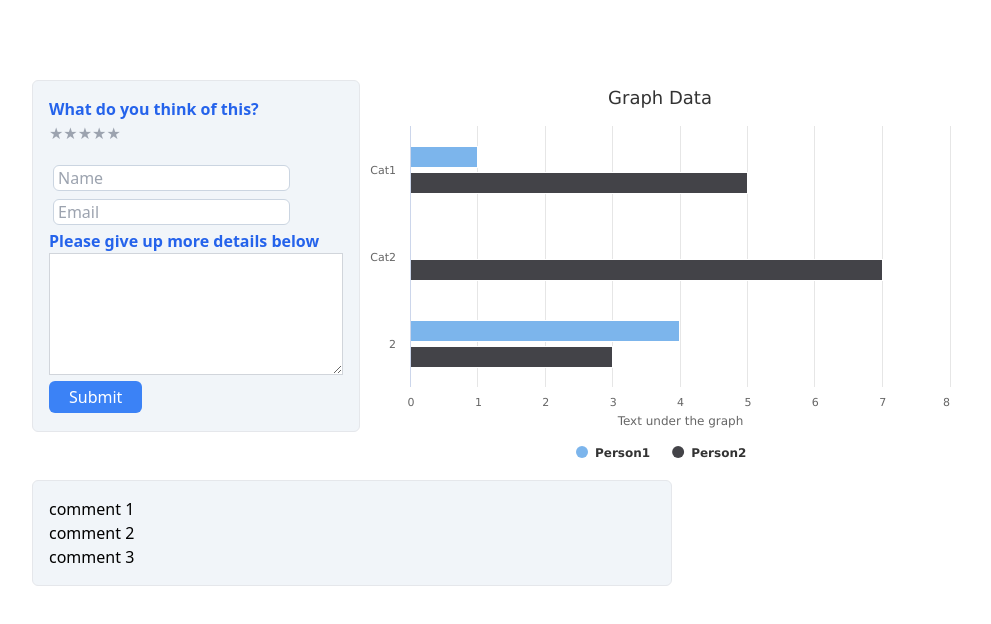
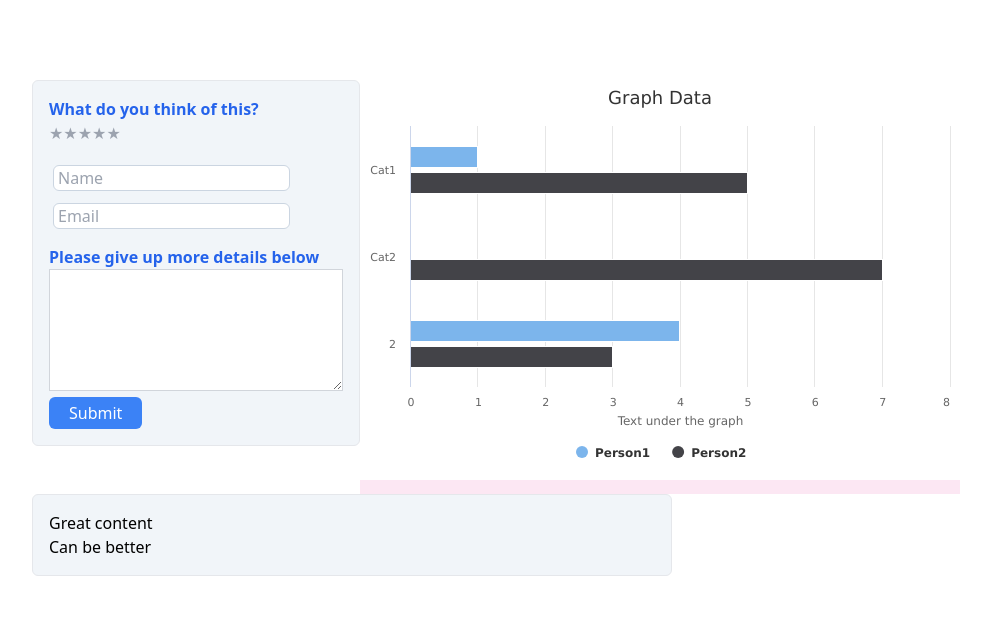
Before and after one commit to chuk-chuk/feedback-page, a React (Create React App) app: page / in a window 1280 px wide. Shown: the top 624 px of the page, without its empty margins (48-1039 px from the left). Built offline with nearby package versions, Linux system fonts and the light colour scheme.

Commit message:
Refactor and create a Comment data type

```diff
--- a/src/App.tsx
+++ b/src/App.tsx
@@ -2,10 +2,25 @@ import React, { ChangeEvent, useState } from "react";
 import Button from "./components/Button/Button";
 import Graph from "./components/Graph/Graph";
 import StarRating from "./components/StarRating/StarRating";
+import BoxInput from "./components/BoxInput/BoxInput";
 import TextInput from "./components/TextInput/TextInput";
+import { Comment } from "./App.types";
 import "./index.css";
 
-const mockedComments = ["comment 1", "comment 2", "comment 3"];
+const mockedComments: Comment[] = [
+  {
+    name: "Anna",
+    email: "anna@gmail.com",
+    rating: 5,
+    comment: "Great content",
+  },
+  {
+    name: "Tom",
+    email: "tom@gmail.com",
+    rating: 1,
+    comment: "Can be better",
+  },
+];
 
 function App() {
   const [comments, setComments] = useState<Comment[]>([]);
@@ -23,19 +38,13 @@ function App() {
     <div className="m-20 w-full md:w-3/4 lg:w-1/2">
       <div className="flex flex-row justify-between">
         <section className="mb-12 p-4 bg-slate-100 border border-gray-200 rounded-md">
-          <p className="text-blue-600 font-bold">What do you think of this?</p>
           <StarRating />
-          <TextInput id="name" placeholder="Name" />
-          <TextInput id="email" placeholder="Email" />
-          <p className="text-blue-600 font-bold">
-            Please give up more details below
-          </p>
-          <textarea
-            className="border border-gray-300"
-            value={textAreaValue}
-            onChange={handleTextAreaChange}
-            rows={5}
-            cols={30}
+          <TextInput id="name" placeholder="Name" inputClassName="mb-2" />
+          <TextInput id="email" placeholder="Email" inputClassName="mb-4" />
+          <BoxInput
+            id="comment"
+            textValue={textAreaValue}
+            handleOnChange={handleTextAreaChange}
           />
           <Button title="Submit" onClick={handleSubmit} />
         </section>
@@ -46,7 +55,7 @@ function App() {
       <section className="p-4 bg-slate-100 border border-gray-200 rounded-md">
         <ul>
           {mockedComments.map((item, index) => (
-            <li key={index}>{item}</li>
+            <li key={index}>{item.comment}</li>
           ))}
         </ul>
       </section>
--- a/src/App.types.ts
+++ b/src/App.types.ts
@@ -2,5 +2,5 @@ export interface Comment {
   name: string;
   email: string;
   rating: number;
-  comment?: string;
+  comment: string;
 }
--- a/src/components/StarRating/StarRating.tsx
+++ b/src/components/StarRating/StarRating.tsx
@@ -5,6 +5,7 @@ function StarRating() {
 
   return (
     <div className="mb-4">
+      <p className="text-blue-600 font-bold">What do you think of this?</p>
       {[...Array(5)].map((_, index) => {
         index += 1;
         return (
```
